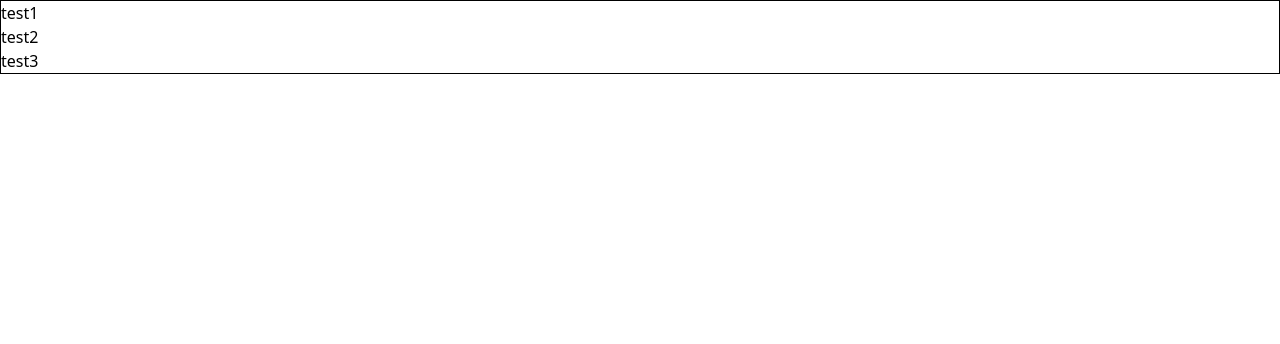
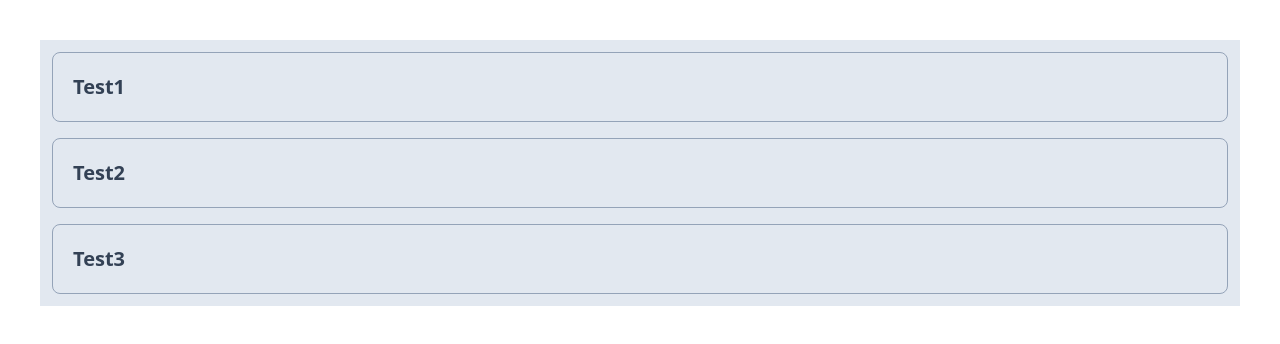
Before and after one commit to DimitarGrozev5/mnmk, a React (Vite) app: page / in a window 1280 px wide. Shown: the top 344 px of the page. Built offline with nearby package versions, Linux system fonts and the light colour scheme.

Commit message:
add helper function

```diff
--- a/package.json
+++ b/package.json
@@ -11,6 +11,7 @@
     "preview": "vite preview"
   },
   "dependencies": {
+    "clsx": "^2.0.0",
     "happy-dom": "^10.8.0",
     "react": "^18.2.0",
     "react-dom": "^18.2.0"
--- a/src/App.tsx
+++ b/src/App.tsx
@@ -4,7 +4,7 @@ import { mockZones } from "./components/flowing-assets/mock-zones";
 function App() {
   return (
     <>
-      <div className="flex flex-col w-full items-stretch border border-black">
+      <div className="flex flex-col w-full items-stretch p-10">
         <FlowingAssets_Desktop zones={mockZones} />
       </div>
     </>
--- a/src/components/flowing-assets/flowing-assets-desktop/flowing-assets-desktop.tsx
+++ b/src/components/flowing-assets/flowing-assets-desktop/flowing-assets-desktop.tsx
@@ -1,3 +1,4 @@
+import clsx from "clsx";
 import { Zones } from "../flowing-assets-types";
 
 type Props = {
@@ -5,7 +6,20 @@ type Props = {
 };
 
 const FlowingAssets_Desktop: React.FC<Props> = ({ zones }) => {
-  return zones.map((zone) => <h1 key={zone.id}>{zone.name}</h1>);
+  return (
+    <div className={clsx("flex flex-col gap-4", "bg-slate-200", "p-3")}>
+      {zones.map((zone) => (
+        <div
+          key={zone.id}
+          className={clsx("border border-slate-400 rounded-lg", "p-5")}
+        >
+          <h1 className={clsx("text-xl font-semibold", "text-slate-700")}>
+            {zone.name}
+          </h1>
+        </div>
+      ))}
+    </div>
+  );
 };
 
 export default FlowingAssets_Desktop;
--- a/src/components/flowing-assets/mock-zones.ts
+++ b/src/components/flowing-assets/mock-zones.ts
@@ -1,7 +1,7 @@
 import { type Zones } from "./flowing-assets-types";
 
 export const mockZones: Zones = [
-  { id: "1", name: "test1" },
-  { id: "2", name: "test2" },
-  { id: "3", name: "test3" },
+  { id: "1", name: "Test1" },
+  { id: "2", name: "Test2" },
+  { id: "3", name: "Test3" },
 ];
```
Also changed, not shown: 2 other files (tests, documents, lock files or other folders).
